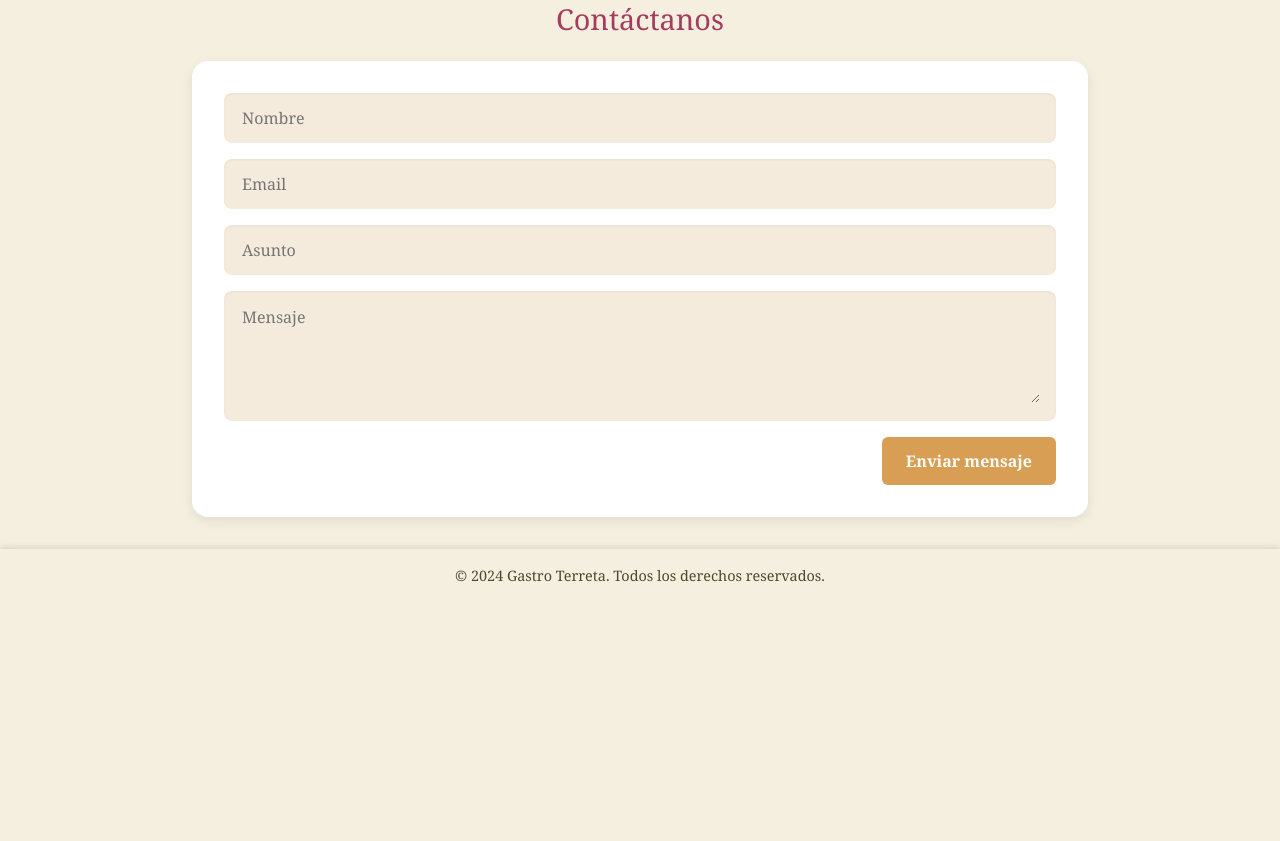
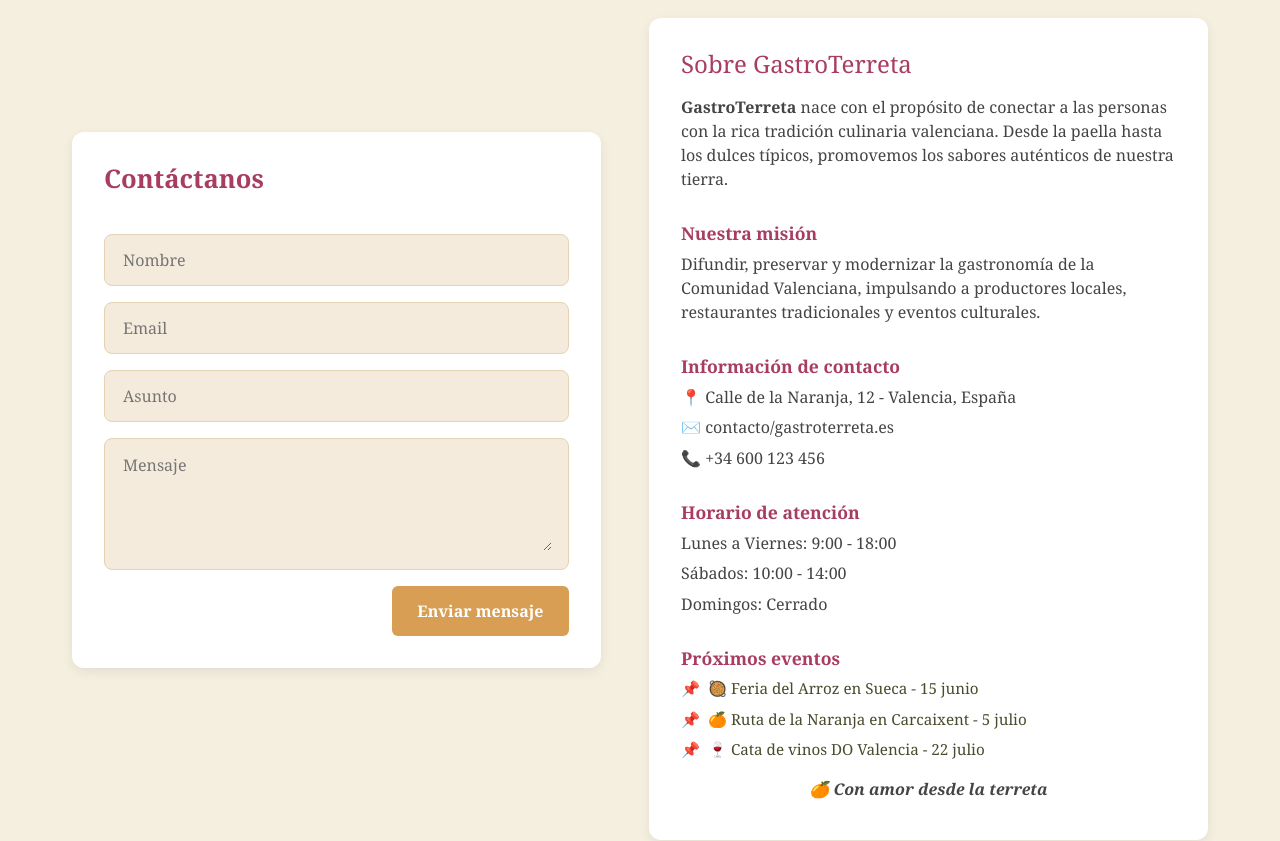
Before and after one commit to Pablops2219/LeviticoFrontEnd, an Angular app: page /contacto in a window 1280 px wide. Shown: the part 260-1101 px from the top of the page. Before the commit the page ends 878 px from the top, so only its background shows below. Built offline with nearby package versions, Linux system fonts and the light colour scheme.

Commit message:
Contacto mejorado

```diff
--- a/src/app/component/contacto/contacto.component.css
+++ b/src/app/component/contacto/contacto.component.css
@@ -5,24 +5,32 @@ body {
   color: #333;
 }
 
-.contacto-container {
-  padding: 2rem;
-  max-width: 960px;
+/* ====== CONTENEDOR FLEX ====== */
+.contacto-grid {
+  display: flex;
+  gap: 3rem;
+  padding: 3rem 2rem;
+  max-width: 1200px;
   margin: auto;
+  flex-wrap: wrap;
+  align-items: flex-start;
 }
 
-h2 {
-  margin-bottom: 1.5rem;
-  font-size: 1.8rem;
-  text-align: center;
-  color: #9b2049de;
+/* ====== FORMULARIO ====== */
+.form-card {
+  flex: 1 1 450px;
+  background-color: #fff;
+  border-radius: 12px;
+  padding: 2rem;
+  box-shadow: 0 4px 12px rgba(0, 0, 0, 0.07);
+  margin-top: 10%;
 }
 
-.form-card {
-  background-color: #ffffff;
-  border-radius: 16px;
-  box-shadow: 0 4px 12px rgba(0, 0, 0, 0.08);
-  padding: 2rem;
+.form h2 {
+  margin-bottom: 1.5rem;
+  color: #9b2049de;
+  font-size: 1.6rem;
+  font-weight: 600;
 }
 
 .form {
@@ -35,7 +43,12 @@ h2 {
   background-color: #f5ebdc;
   border-radius: 8px;
   padding: 0.75rem 1rem;
-  box-shadow: inset 0 1px 3px rgba(0, 0, 0, 0.05);
+  border: 1px solid #e4d3b2;
+  transition: border 0.3s ease;
+}
+
+.form-field:focus-within {
+  border-color: #d89e54;
 }
 
 .input-field {
@@ -50,21 +63,106 @@ h2 {
 
 textarea.input-field {
   resize: vertical;
+  min-height: 100px;
 }
 
 .enviar-btn {
   background-color: #d89e54;
   color: white;
   border: none;
-  padding: 0.75rem 1.5rem;
+  padding: 0.8rem 1.6rem;
   border-radius: 6px;
   cursor: pointer;
   font-weight: bold;
   font-size: 1rem;
   align-self: flex-end;
-  transition: background-color 0.3s ease;
+  transition: background-color 0.3s ease, transform 0.2s ease;
 }
 
 .enviar-btn:hover {
   background-color: #b8792f;
+  transform: translateY(-1px);
 }
+
+/* ====== INFO ====== */
+.info-card {
+  flex: 1 1 480px;
+  background-color: #fff;
+  border-radius: 12px;
+  padding: 2rem;
+  box-shadow: 0 4px 12px rgba(0, 0, 0, 0.07);
+}
+
+.info-card h3 {
+  color: #9b2049de;
+  margin-bottom: 1rem;
+  font-size: 1.5rem;
+}
+
+.info-card h4 {
+  margin-top: 2rem;
+  margin-bottom: 0.5rem;
+  color: #9b2049de;
+  font-size: 1.1rem;
+  font-weight: 600;
+}
+
+.info-card p {
+  margin: 0.4rem 0;
+  font-size: 1rem;
+  color: #444;
+  line-height: 1.5;
+}
+
+.info-list {
+  list-style: none;
+  padding-left: 0;
+  margin-top: 0.5rem;
+}
+
+.info-list li {
+  margin-bottom: 0.5rem;
+  font-size: 0.95rem;
+  display: flex;
+  align-items: center;
+}
+
+.info-list li::before {
+  content: "📌 ";
+  margin-right: 0.5rem;
+  color: #d89e54;
+}
+
+.curiosidades li::before {
+  content: "📍 ";
+  color: #b94e4e;
+}
+
+.footer-signature {
+  margin-top: 2rem;
+  font-style: italic;
+  text-align: center;
+  color: #d89e54;
+  font-weight: 600;
+  font-size: 0.95rem;
+}
+
+/* ====== RESPONSIVE ====== */
+@media (max-width: 768px) {
+  .contacto-grid {
+    flex-direction: column;
+    padding: 2rem 1rem;
+  }
+
+  .form-card, .info-card {
+    width: 100%;
+  }
+
+  .form h2 {
+    text-align: center;
+  }
+
+  .enviar-btn {
+    align-self: stretch;
+  }
+}
--- a/src/app/component/contacto/contacto.component.html
+++ b/src/app/component/contacto/contacto.component.html
@@ -1,8 +1,9 @@
-<div class="contacto-container">
-  <h2>Contáctanos</h2>
-
+<div class="contacto-grid">
+  <!-- FORMULARIO -->
   <div class="form-card">
     <form class="form">
+      <h2>Contáctanos</h2>
+
       <div class="form-field">
         <input required placeholder="Nombre" class="input-field" type="text" />
       </div>
@@ -28,4 +29,38 @@
       <button type="submit" class="enviar-btn">Enviar mensaje</button>
     </form>
   </div>
+
+  <!-- INFORMACIÓN DE LA WEB -->
+  <div class="info-card">
+    <h3>Sobre GastroTerreta</h3>
+    <p>
+      <strong>GastroTerreta</strong> nace con el propósito de conectar a las personas con la rica tradición culinaria valenciana. Desde la paella hasta los dulces típicos, promovemos los sabores auténticos de nuestra tierra.
+    </p>
+
+    <h4>Nuestra misión</h4>
+    <p>
+      Difundir, preservar y modernizar la gastronomía de la Comunidad Valenciana, impulsando a productores locales, restaurantes tradicionales y eventos culturales.
+    </p>
+
+    <h4>Información de contacto</h4>
+    <p>📍 Calle de la Naranja, 12 - Valencia, España</p>
+    <p>✉️ contacto/gastroterreta.es</p>
+    <p>📞 +34 600 123 456</p>
+
+    <h4>Horario de atención</h4>
+    <p>Lunes a Viernes: 9:00 - 18:00</p>
+    <p>Sábados: 10:00 - 14:00</p>
+    <p>Domingos: Cerrado</p>
+
+    <h4>Próximos eventos</h4>
+    <ul class="info-list">
+      <li>🥘 Feria del Arroz en Sueca - 15 junio</li>
+      <li>🍊 Ruta de la Naranja en Carcaixent - 5 julio</li>
+      <li>🍷 Cata de vinos DO Valencia - 22 julio</li>
+    </ul>
+
+
+
+    <p class="footer-signature">🍊 Con amor desde la terreta</p>
+  </div>
 </div>
```
